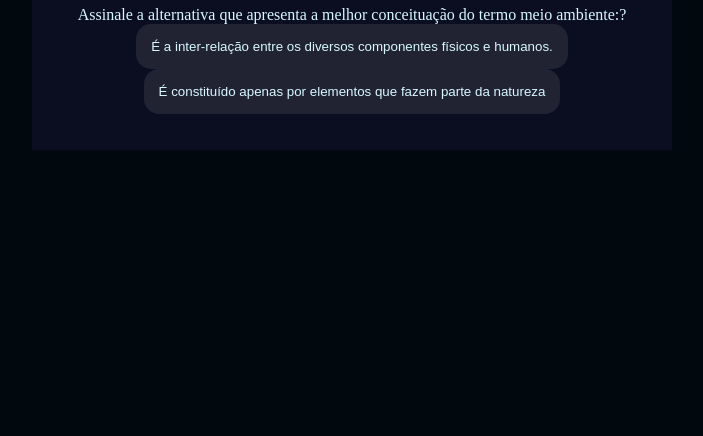
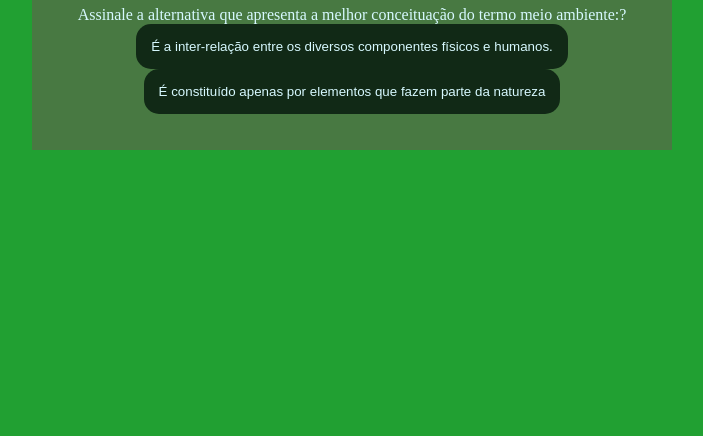
Before and after one commit to Ra0401/meio-ambiente, a plain HTML site: page index.html in a window 1280 px wide. Shown: the part 380-816 px from the top of the page, without its empty margins (288-991 px from the left). Drawn offline with Linux system fonts and the light colour scheme.

Commit message:
style.css

```diff
--- a/style.css
+++ b/style.css
@@ -1,8 +1,8 @@
 :root{
-    --cor-fundo: #01080E ;
-    --cor-principal: #0B0D20 ;
-    --cor-secundaria: #212333;
-    --cor-destaque: #2BDEFD;
+    --cor-fundo: #21a032 ;
+    --cor-principal: #487942 ;
+    --cor-secundaria: #112916;
+    --cor-destaque: #eaf1fa;
     --cor-texto: #D7F9FF;
 
 }
```
